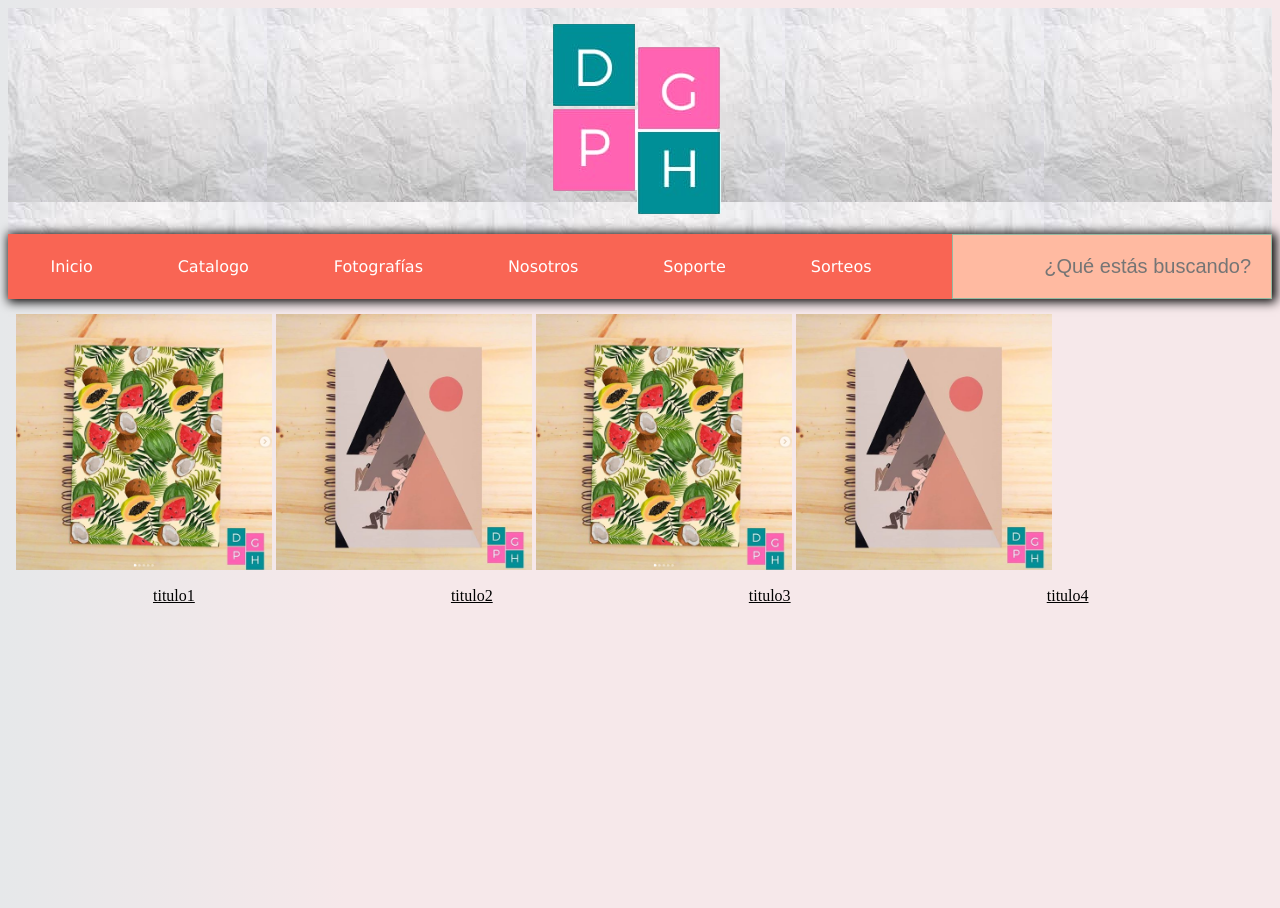
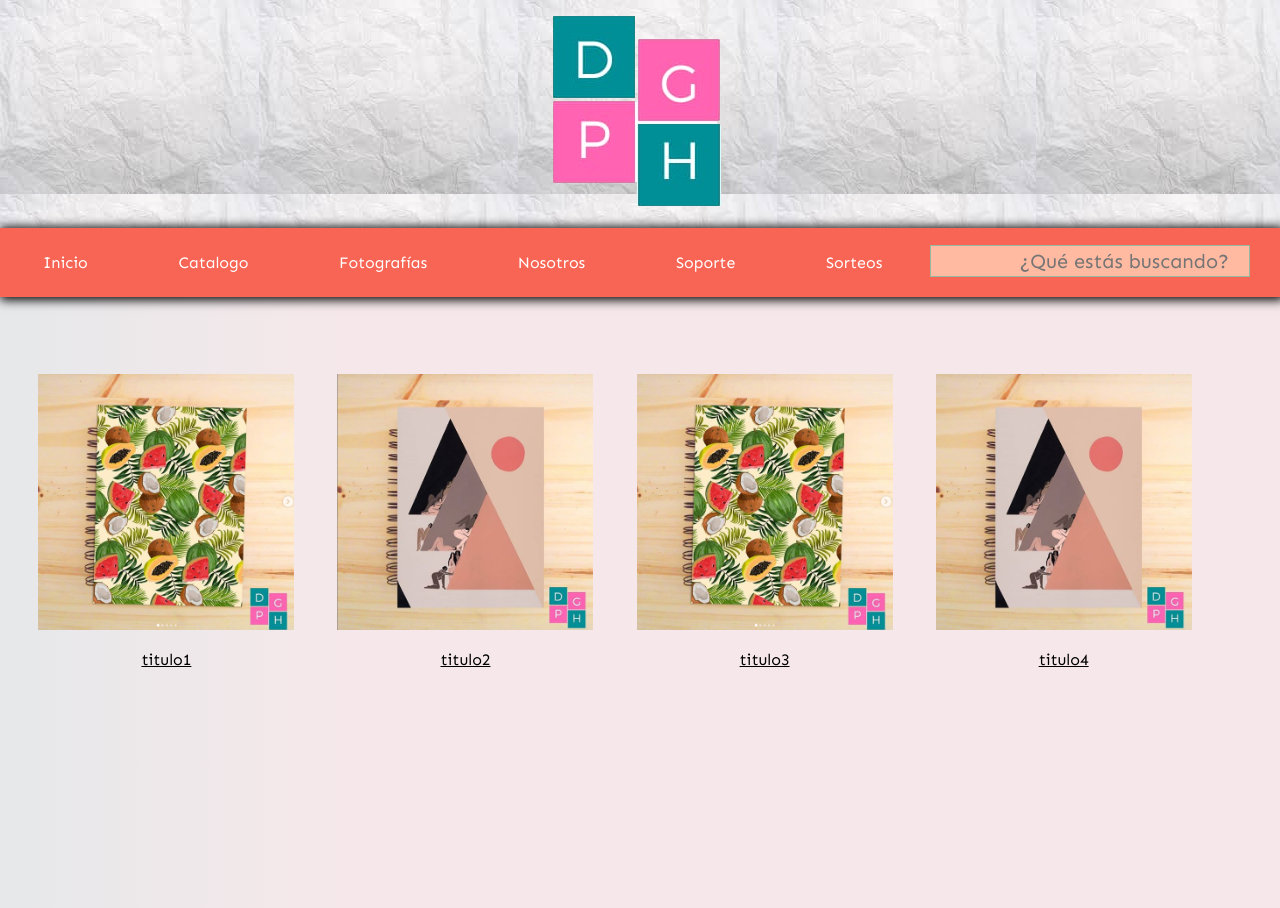
Before and after one commit to Jety16/Jety16.github.io, a plain HTML site: page index.html in a window 1280 px wide. Shown: the top 908 px of the page. Drawn offline with Linux system fonts and the light colour scheme.

Commit message:
actualizacion nav

```diff
--- a/index.html
+++ b/index.html
@@ -1,5 +1,5 @@
 <!DOCTYPE html>
-<html>
+<html lang="es">
 <head>
 	<title>DG&PH</title>
 	<meta charset="utf-8">
@@ -9,6 +9,7 @@
 	<meta name="author" content="Jety">
 	<meta name="Owner" conten= "DG&PH">
 	<style type="text/css"></style>
+	<link href="https://fonts.googleapis.com/css2?family=Sen&display=swap" rel="stylesheet">
 
 </head>
 
@@ -21,6 +22,7 @@
 	</header>
 
 	<nav>
+
 			<a href="index.html" class= "buttom">Inicio</a>
 			<a href="Catalogo.html" class= "buttom">Catalogo</a>
 			<a href="Fotografias.html" class= "buttom">Fotografías</a>
@@ -28,6 +30,7 @@
 			<a href="Soporte.html" class= "buttom">Soporte</a>
 			<a href="Sorteos.html" class= "buttom">Sorteos</a>
 			<input type="search" id="input-search" class="input" placeholder="¿Qué estás buscando?">
+
 	</nav>
 
 	<div >
--- a/main.css
+++ b/main.css
@@ -1,3 +1,10 @@
+
+*{
+	font-family: 'Sen', sans-serif;
+	line-height: 1.4em;
+	margin: 0;
+
+}
 
 .buttom {
 
@@ -23,6 +30,9 @@
 body{
 	background-color: #F6E8EA;
 	background: linear-gradient(to right, #E6E8EA 0%, #F6E8EA 27%, #F6E8EA 100%);
+	width: 100%;
+	max-width: 100vw;
+
 }
 
 header {
@@ -33,19 +43,18 @@ header {
 }
 
 nav	{
+	display: inline-block;
+
+	background-color: #f96554;
+	box-shadow: 2px 1px 10px 2px ;
 	position: sticky;
 	top: 1%;
-	display: inline-flex;
-	background-color: #f96554;
-	font-family: "Lucida Sans Unicode", "Lucida Grande", sans-serif;
 	width: 100%;
 	min-width: 100%;
-	box-shadow: 2px 1px 10px 2px ;
+	margin:2;
 
 }
-a {
-	display: inline-block;
-}
+
 
 div{
 	width: 100%;
@@ -65,13 +74,15 @@ footer{
 #input-search {
 	transition: 1s;
 	background: #FFBAA1;
-	display: block;
-	margin-left: auto;
+	display: inline-flex;
+	right: 0%;
 	width: 25vw;
 	border: 1px solid #95BAA1;
 	font-size: 20px;
 	color: white;
 	text-align: right;
+	overflow: auto;
+	align-items: right;
 
 }
 
```
